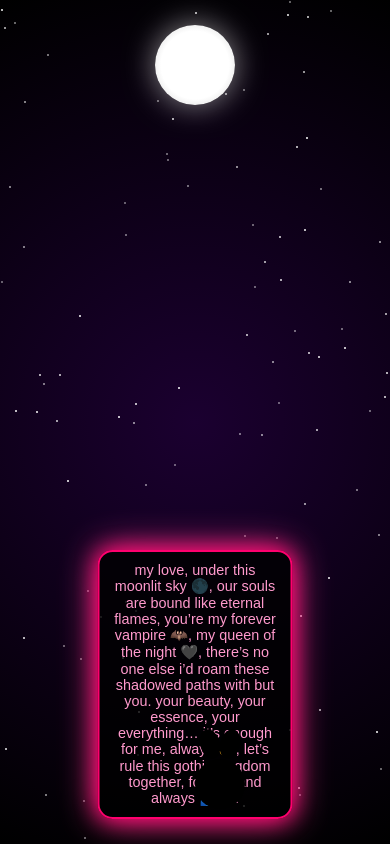
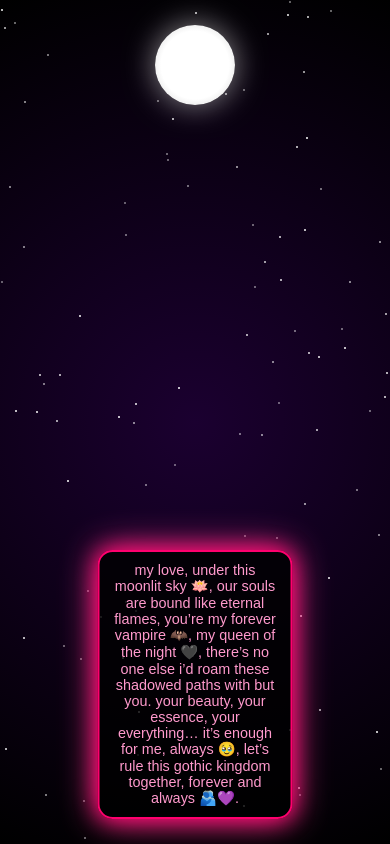
Before and after one commit to vaish-rzz/my-queen, a plain HTML site: page index.html in a window 390 px wide. Shown: the top 844 px of the page. Drawn offline with Linux system fonts and the light colour scheme.

Commit message:
Update index.html

```diff
--- a/index.html
+++ b/index.html
@@ -114,39 +114,7 @@
             }
         }
 
-        /* Cat */
-        .cat {
-            position: absolute;
-            bottom: 20px;
-            left: 50%;
-            transform: translateX(-50%);
-            width: 80px;
-            height: 80px;
-            background: black;
-            border-radius: 50%;
-            animation: bounce 2s infinite;
-        }
 
-        .cat:before, .cat:after {
-            content: '';
-            position: absolute;
-            width: 30px;
-            height: 40px;
-            background: black;
-            border-radius: 50%;
-        }
-
-        .cat:before {
-            top: -30px;
-            left: 5px;
-            transform: rotate(-15deg);
-        }
-
-        .cat:after {
-            top: -30px;
-            right: 5px;
-            transform: rotate(15deg);
-        }
 
         @keyframes bounce {
             0%, 100% {
@@ -178,15 +146,7 @@
                 height: 25px;
             }
 
-            .cat {
-                width: 60px;
-                height: 60px;
-            }
 
-            .cat:before, .cat:after {
-                width: 25px;
-                height: 35px;
-            }
         }
 
         @media (max-width: 480px) {
@@ -209,16 +169,7 @@
                 height: 20px;
             }
 
-            .cat {
-                width: 50px;
-                height: 50px;
-            }
 
-            .cat:before, .cat:after {
-                width: 20px;
-                height: 30px;
-            }
-        }
     </style>
 </head>
 <body>
@@ -243,7 +194,7 @@
 
     <div class="message-box">
         my love,
-        under this moonlit sky 🌑, our souls are bound like eternal flames,
+        under this moonlit sky 🪷, our souls are bound like eternal flames,
         you’re my forever vampire 🦇, my queen of the night 🖤,
         there’s no one else i’d roam these shadowed paths with but you.
         your beauty, your essence, your everything… it’s enough for me, always 🥹,
```
